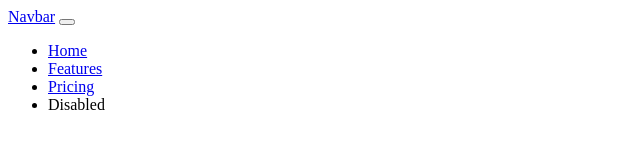
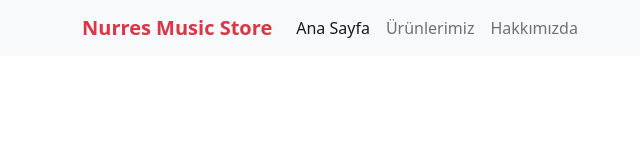
Before and after one commit to nurres41/patikaMusicStore, a plain HTML site: page index.html in a window 1280 px wide. Shown: the whole page, without its empty margins (0-640 px from the left). Drawn offline with nearby package versions, Linux system fonts and the light colour scheme.

Commit message:
index oluşturuldu

```diff
--- a/index.html
+++ b/index.html
@@ -4,33 +4,32 @@
     <meta charset="UTF-8">
     <meta http-equiv="X-UA-Compatible" content="IE=edge">
     <meta name="viewport" content="width=device-width, initial-scale=1.0">
-    <link href="https://cdn.jsdelivr.net/npm/bootstrap@5.2.3/dist/css/bootstrap.min.css">
-    <title>Music Store</title>
+    <link rel="stylesheet" href="https://cdn.jsdelivr.net/npm/bootstrap@5.2.3/dist/css/bootstrap.min.css" integrity="sha384-rbsA2VBKQhggwzxH7pPCaAqO46MgnOM80zW1RWuH61DGLwZJEdK2Kadq2F9CUG65" crossorigin="anonymous">
+    <title>Nurres Music Store</title>
 </head>
 <body>
-    <nav class="navbar navbar-expand-lg navbar-light bg-light">
-        <div class="container-fluid">
-          <a class="navbar-brand" href="#">Navbar</a>
+    <header class="bg-light">
+        <nav class="container navbar navbar-expand-lg navbar-light bg-light">
+            <div class="container">
+            <a class="navbar-brand link-danger fw-bold" href="/index.html">Nurres Music Store</a>
             <button class="navbar-toggler" type="button" data-bs-toggle="collapse" data-bs-target="#navbarNav" aria-controls="navbarNav" aria-expanded="false" aria-label="Toggle navigation">
                 <span class="navbar-toggler-icon"></span>
             </button>
             <div class="collapse navbar-collapse" id="navbarNav">
                 <ul class="navbar-nav">
                     <li class="nav-item">
-                <a class="nav-link active" aria-current="page" href="#">Home</a>
+                        <a class="nav-link active" aria-current="page" href="/index.html">Ana Sayfa</a>
                     </li>
                     <li class="nav-item">
-                <a class="nav-link" href="#">Features</a>
+                        <a class="nav-link" href="urunler.html">Ürünlerimiz</a>
                     </li>
                     <li class="nav-item">
-                <a class="nav-link" href="#">Pricing</a>
-              </li>
-              <li class="nav-item">
-                <a class="nav-link disabled">Disabled</a>
+                        <a class="nav-link" href="/hakkimizda.html">Hakkımızda</a>
                     </li>
                 </ul>
             </div>
             </div>
         </nav>
+    </header>
 </body>
 </html>
```
Lines whose indentation alone changed are shown as unchanged.
